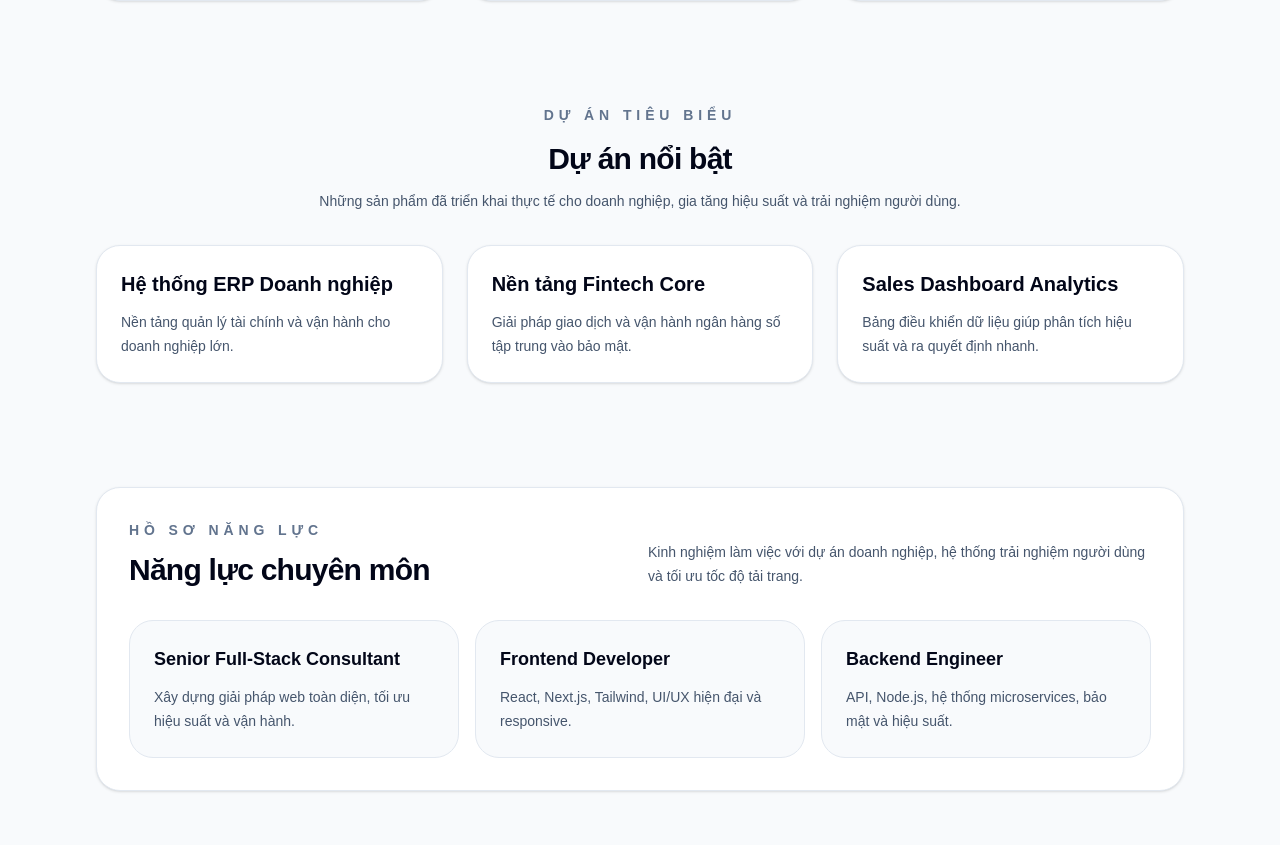
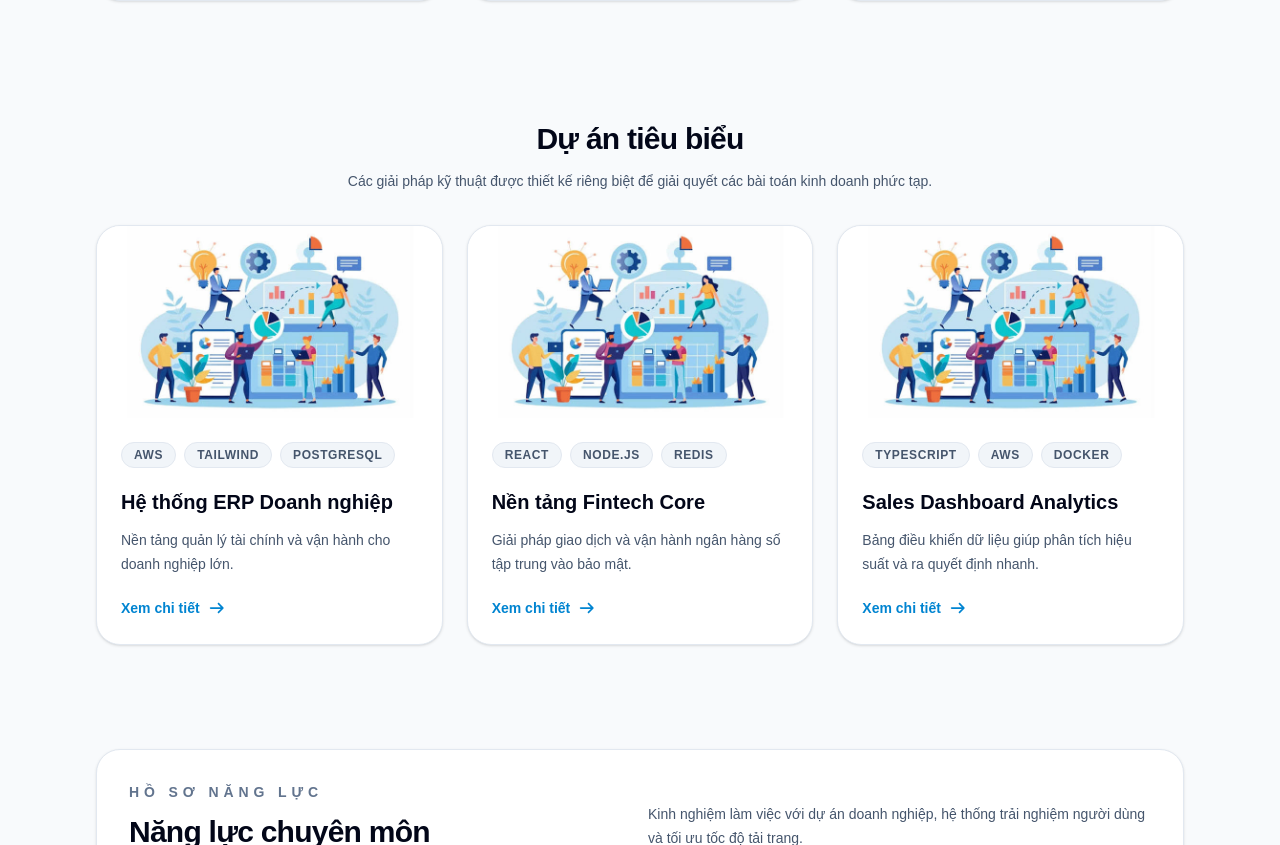
Before and after one commit to DBPCod/Portfolio, a Next.js app in the folder portfolio/: page /dashboard in a window 1280 px wide. Shown: the part 734-1579 px from the top of the page. Built offline with nearby package versions, Linux system fonts and the light colour scheme.

Commit message:
fix: sửa lỗi giao diện hiển thị dự án

```diff
--- a/portfolio/app/dashboard/_component/FeaturedProjects.tsx
+++ b/portfolio/app/dashboard/_component/FeaturedProjects.tsx
@@ -1,31 +1,77 @@
+import { FontAwesomeIcon } from '@fortawesome/react-fontawesome';
+import { library } from '@fortawesome/fontawesome-svg-core';
+import { faArrowRight } from '@fortawesome/free-solid-svg-icons';
+
 const featuredProjects = [
   {
     title: "Hệ thống ERP Doanh nghiệp",
     description: "Nền tảng quản lý tài chính và vận hành cho doanh nghiệp lớn.",
+    technologies: ["AWS", "Tailwind", "PostgreSQL"],
+    image: "/assets/loading.jpg",
   },
   {
     title: "Nền tảng Fintech Core",
     description: "Giải pháp giao dịch và vận hành ngân hàng số tập trung vào bảo mật.",
+    technologies: ["React", "Node.js", "Redis"],
+    image: "/assets/loading.jpg",
   },
   {
     title: "Sales Dashboard Analytics",
     description: "Bảng điều khiển dữ liệu giúp phân tích hiệu suất và ra quyết định nhanh.",
+    technologies: ["TypeScript", "AWS", "Docker"],
+    image: "/assets/loading.jpg",
   },
 ];
 
 export default function FeaturedProjects() {
+
+  library.add(faArrowRight);
   return (
     <section id="projects" className="mt-20">
       <div className="mb-8 text-center">
-        <p className="text-sm font-semibold uppercase tracking-[0.35em] text-slate-500">Dự án tiêu biểu</p>
-        <h2 className="mt-4 text-3xl font-semibold tracking-tight text-slate-950">Dự án nổi bật</h2>
-        <p className="mx-auto mt-3 max-w-2xl text-sm leading-6 text-slate-600">Những sản phẩm đã triển khai thực tế cho doanh nghiệp, gia tăng hiệu suất và trải nghiệm người dùng.</p>
+        <h2 className="mt-4 text-3xl font-semibold tracking-tight text-slate-950">Dự án tiêu biểu</h2>
+        <p className="mx-auto mt-3 max-w-2xl text-sm leading-6 text-slate-600">
+          Các giải pháp kỹ thuật được thiết kế riêng biệt để giải quyết các bài toán kinh doanh phức tạp.
+        </p>
       </div>
       <div className="grid gap-6 md:grid-cols-3">
         {featuredProjects.map((project) => (
-          <article key={project.title} className="rounded-3xl border border-slate-200 bg-white p-6 shadow-sm transition hover:-translate-y-1 hover:shadow-md">
-            <h3 className="text-xl font-semibold text-slate-950">{project.title}</h3>
-            <p className="mt-3 text-sm leading-6 text-slate-600">{project.description}</p>
+          <article
+            key={project.title}
+            className="flex h-full flex-col rounded-3xl border border-slate-200 bg-white shadow-sm transition hover:-translate-y-1 hover:shadow-md"
+          >
+            <div className="h-48 min-h-[180px] overflow-hidden rounded-t-3xl bg-slate-100">
+              <img
+                src={project.image}
+                alt={project.title}
+                className="h-full w-full object-cover object-center"
+              />
+            </div>
+            <div className="flex flex-1 flex-col gap-5 p-6">
+              <div className="flex flex-wrap gap-2">
+                {project.technologies.map((tech) => (
+                  <span
+                    key={tech}
+                    className="rounded-full border border-slate-200 bg-slate-100 px-3 py-1 text-xs font-semibold uppercase tracking-wider  text-slate-600"
+                  >
+                    {tech}
+                  </span>
+                ))}
+              </div>
+              <div className="space-y-3">
+                <h3 className="text-xl font-semibold text-slate-950">{project.title}</h3>
+                <p className="text-sm leading-6 text-slate-600">{project.description}</p>
+              </div>
+              <div className="mt-auto">
+                <a
+                  href="#"
+                  className="inline-flex items-center gap-2 text-sm font-semibold text-sky-600 transition hover:text-sky-800"
+                >
+                  Xem chi tiết
+                  <FontAwesomeIcon icon={['fas', 'arrow-right']} className="h-4 w-4" />
+                </a>
+              </div>
+            </div>
           </article>
         ))}
       </div>
```
Also changed, not shown: portfolio/public/assets/loading.jpg (added), 1 other file (tests, documents, lock files or other folders).
